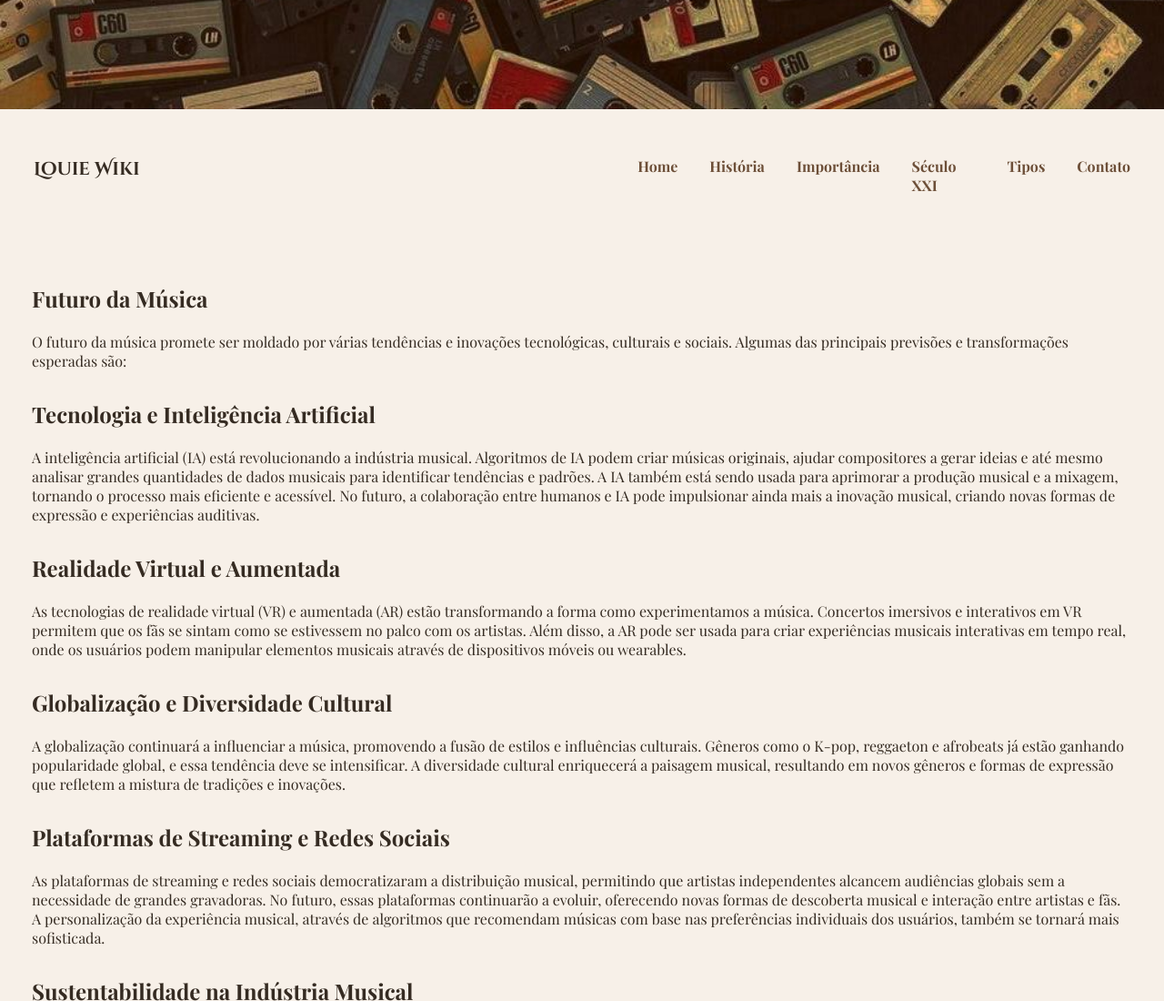
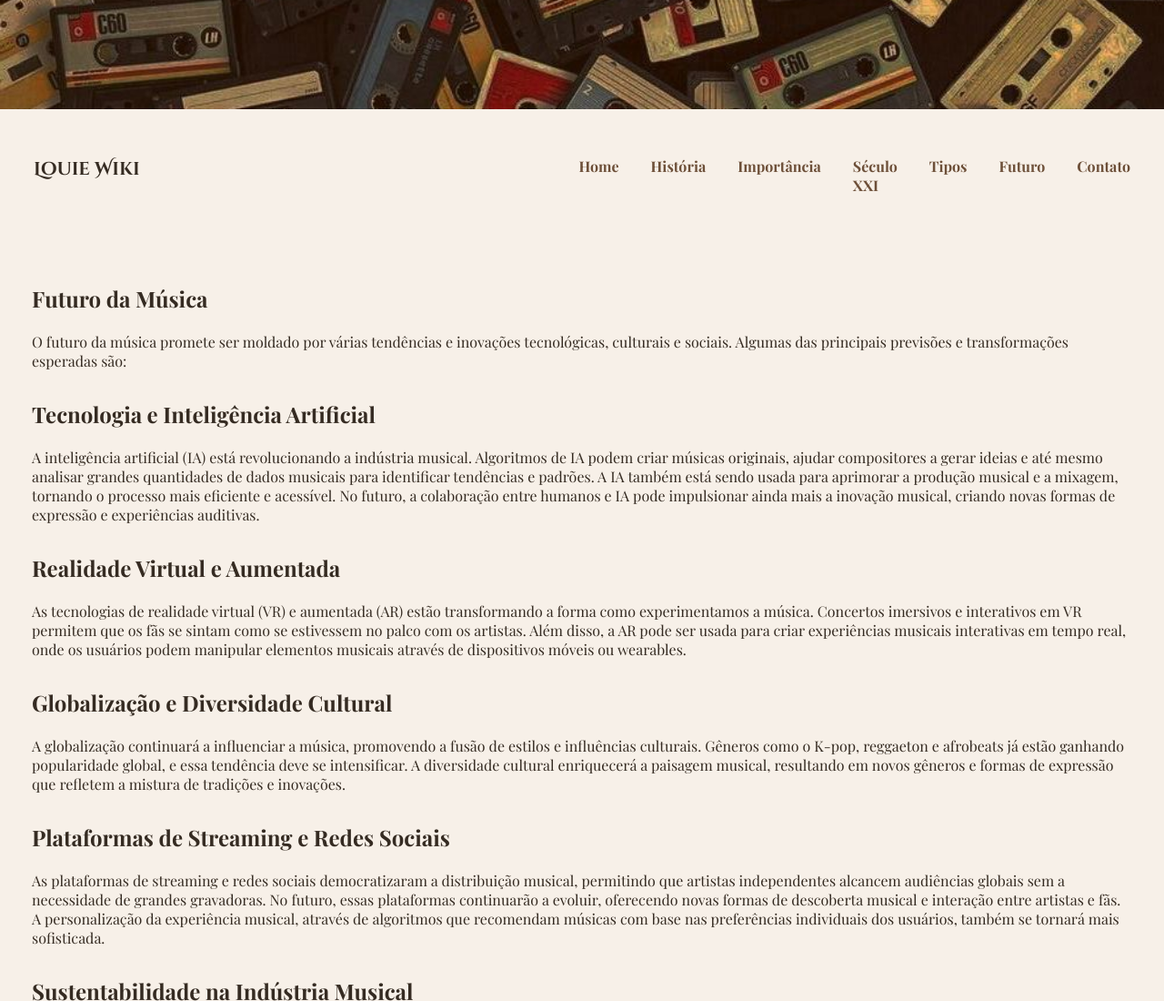
Before and after one commit to Louvpiie/Site-de-M-sica, a plain HTML site: page futuro.html in a window 1280 px wide. Shown: the top 1100 px of the page at 91% size. Drawn offline with nearby package versions, Linux system fonts and the light colour scheme; a web font is replaced by a local one.

Commit message:
Update futuro.html

```diff
--- a/futuro.html
+++ b/futuro.html
@@ -14,7 +14,7 @@
         <header class="cabecalho">
             <table>
             <tr>
-                <td width="55%">
+                <td width="50%">
             <h3 class="cabecalho-menu-logo" style="font-family: Cinzel Decorative , system-ui; font-size: 20px;">Louie Wiki</h3>
                 </td>
                 <td>
@@ -22,10 +22,11 @@
                 <ul>
                 <li><a href="site.html" class="paginas-menu-item">Home</a></li>
                 <li><a href="historia.html" class="paginas-menu-item">História</a></li>
-                <li><a href="importancia.html" class="paginas-menu-item">Importância</a></li>
-                <li><a href="seculoxxi.html" class="paginas-menu-item">Século XXI</a></li>
-                <li><a href="tipos.html" class="paginas-menu-item">Tipos</a></li>
-                <li><a href= https://www.instagram.com/louvpiie_/ class="cabecalho-menu-item 2">Contato</a></li>
+            <li><a href="importancia.html" class="paginas-menu-item">Importância</a></li>
+            <li><a href="seculoxxi.html" class="paginas-menu-item">Século XXI</a></li>
+            <li><a href="tipos.html" class="paginas-menu-item">Tipos</a></li>
+            <li><a href="futuro.html" class="paginas-menu-item">Futuro</a></li>
+            <li><a href= https://www.instagram.com/louvpiie_/ class="cabecalho-menu-item 2">Contato</a></li>
                 </ul>
             </nav>
                 </td>
```
